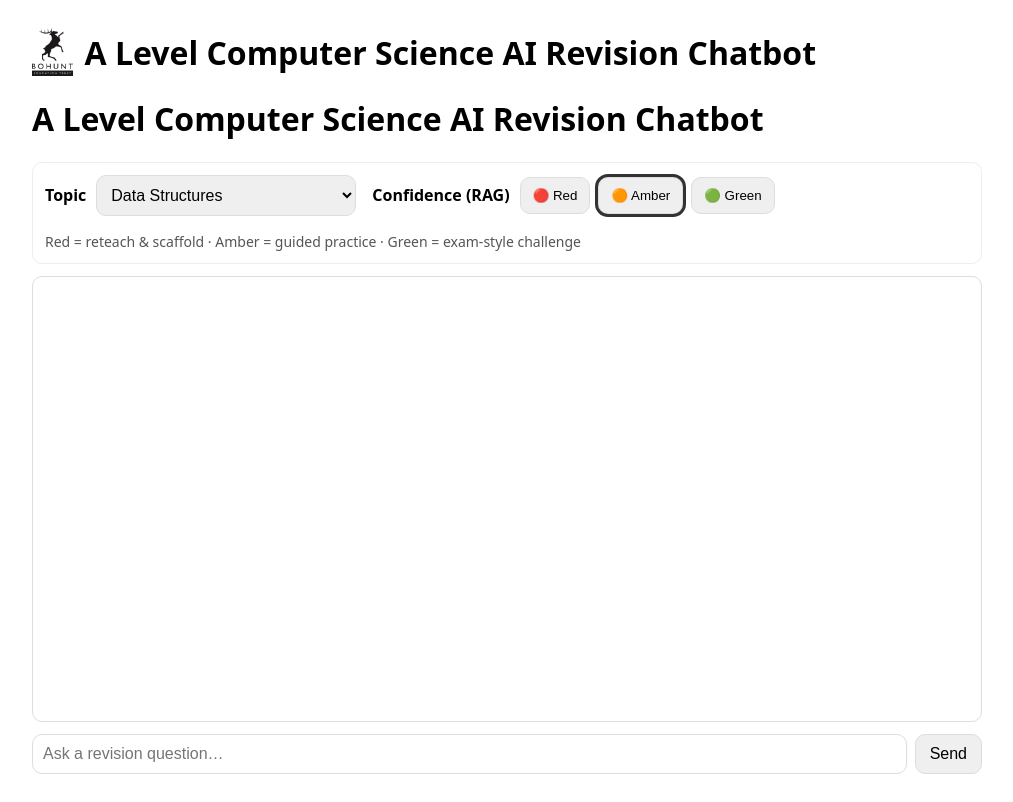
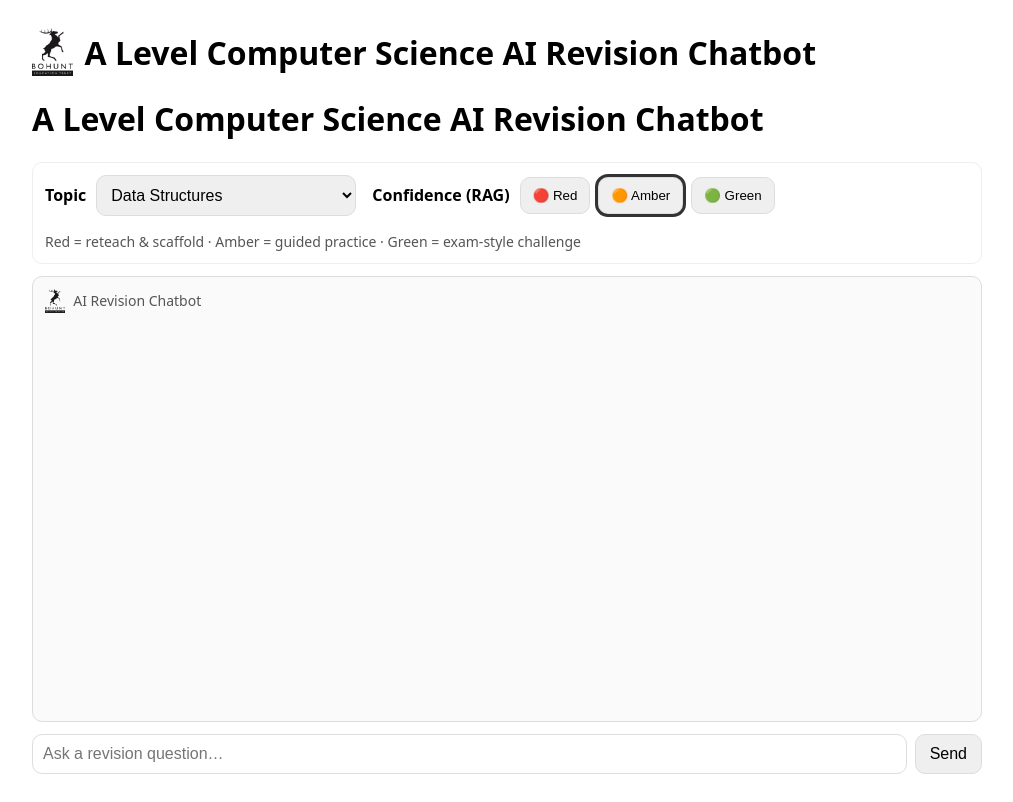
Before and after one commit to MrSmithBohunt/ai-revision-bot, a website: page public/index.html in a window 1280 px wide. Shown: the whole page, without its empty margins (133-1146 px from the left). Drawn offline with Linux system fonts and the light colour scheme.

Commit message:
with RAG NEW

```diff
--- a/public/index.html
+++ b/public/index.html
@@ -6,7 +6,9 @@
   <title>A Level Computer Science AI Revision Chatbot</title>
   <style>
     body { font-family: system-ui, -apple-system, Segoe UI, Roboto, Arial; max-width: 950px; margin: 28px auto; padding: 0 12px; }
-    #chat { border: 1px solid #ddd; border-radius: 10px; padding: 12px; height: 420px; overflow-y: auto; }
+    #chat { border: 1px solid #ddd; border-radius: 10px; padding: 12px; height: 420px; overflow-y: auto; background: #fafafa; }
+    #chatHeader { display:flex; align-items:center; gap:8px; margin-bottom:6px; color:#555; font-size:14px; }
+    #chatHeader img { height:24px; }
     .msg { margin: 10px 0; }
     .you b { color: #0a66c2; }
     .bot b { color: #0b7; }
@@ -61,7 +63,12 @@
     </div>
   </div>
 
-  <div id="chat"></div>
+  <div id="chat">
+    <div id="chatHeader">
+      <img src="/assets/logo.png" alt="AI Revision Bot logo" />
+      <span>AI Revision Chatbot</span>
+    </div>
+  </div>
 
   <div class="sendRow">
     <input id="q" placeholder="Ask a revision question…" autocomplete="off" />
```
Also changed, not shown: 1 other file.
